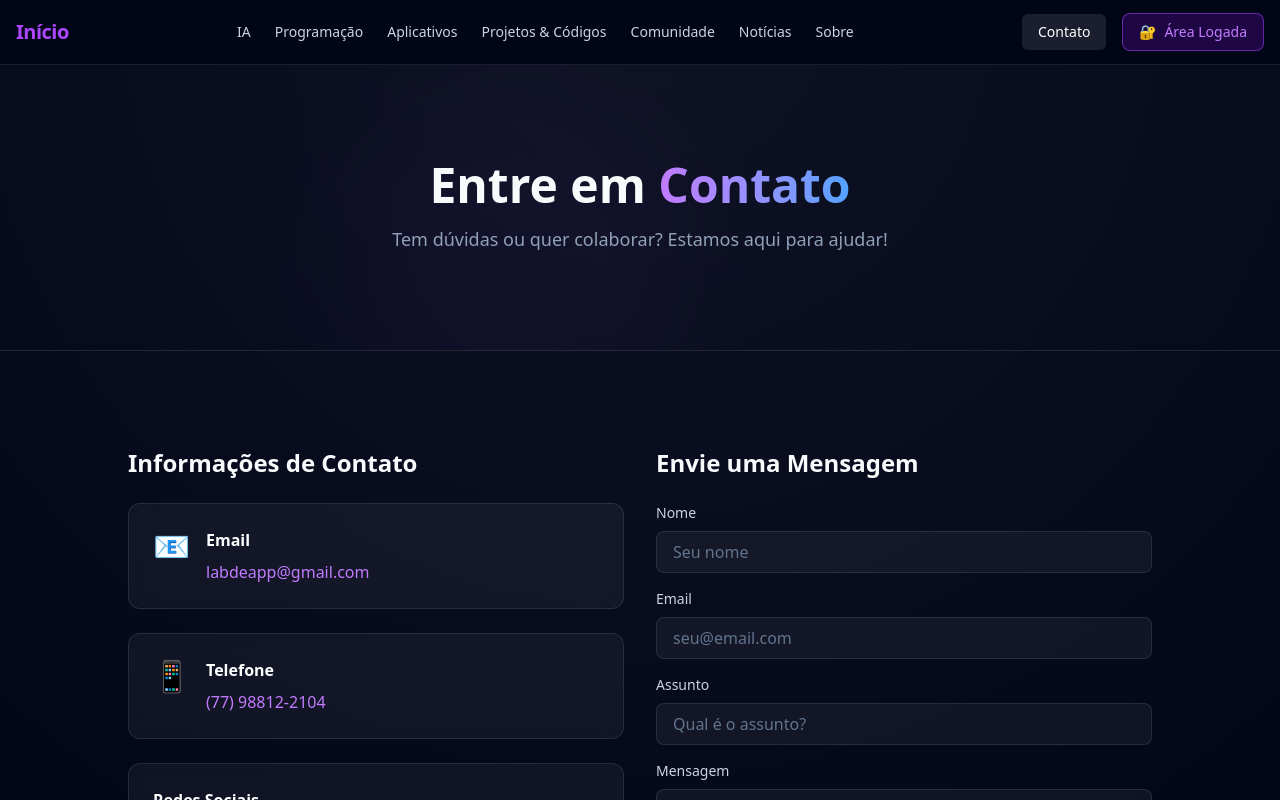
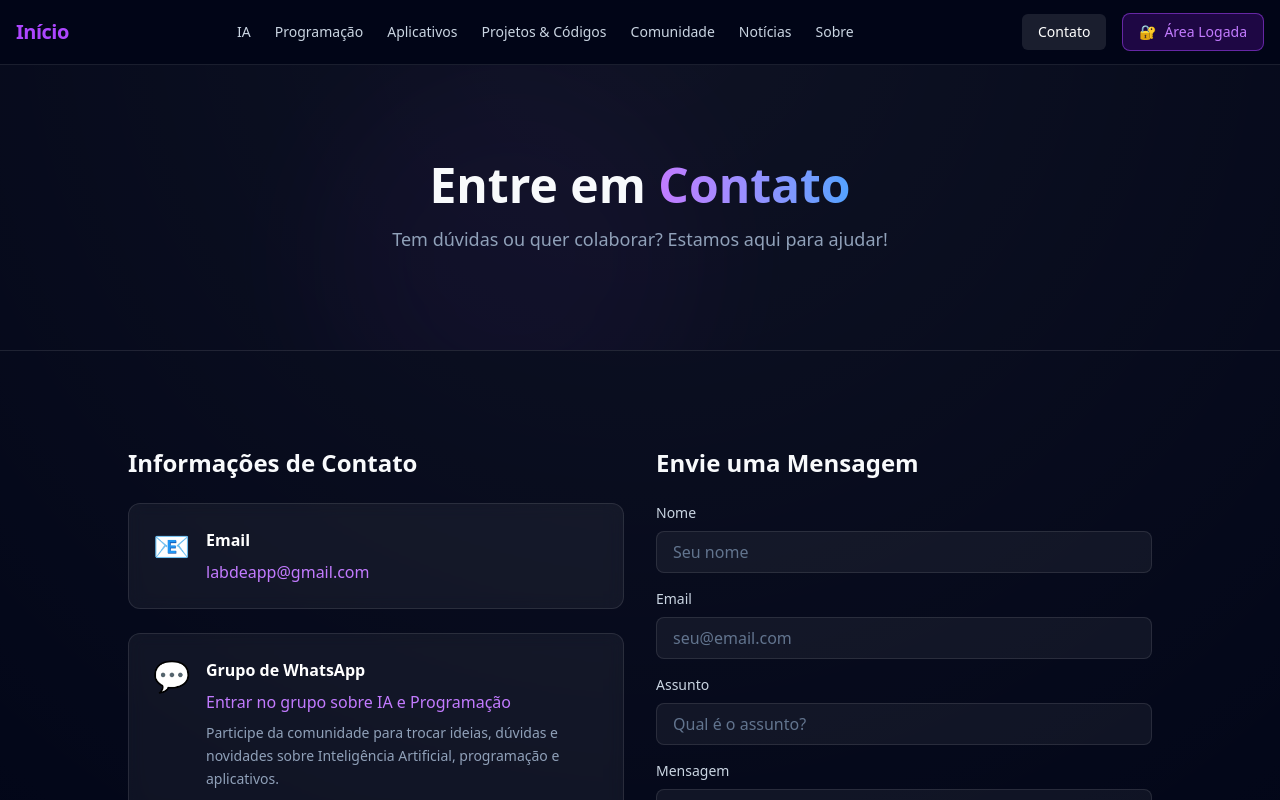
Before and after one commit to periclesreis/laboratorio-ia, a Next.js app: page /contato in a window 1280 px wide. Shown: the top 800 px of the page. Built offline with nearby package versions, Linux system fonts and the light colour scheme.

Commit message:
Adicionar grupo do WhatsApp no contato

```diff
--- a/app/contato/page.tsx
+++ b/app/contato/page.tsx
@@ -104,18 +104,25 @@ export default function ContatoPage() {
                   </div>
                 </div>
 
-                {/* Telefone */}
+                {/* Grupo de WhatsApp */}
                 <div className="card-hover card-ia">
                   <div className="flex items-start gap-4">
-                    <div className="text-3xl">📱</div>
+                    <div className="text-3xl">💬</div>
                     <div>
-                      <h3 className="font-bold text-white mb-2">Telefone</h3>
+                      <h3 className="font-bold text-white mb-2">
+                        Grupo de WhatsApp
+                      </h3>
                       <a
-                        href="tel:+5577988122104"
+                        href="https://chat.whatsapp.com/CaqVNBa1t7fAO5EKsxUfag?s=cl&p=a&ilr=4&amv=1"
+                        target="_blank"
+                        rel="noopener noreferrer"
                         className="text-purple-400 hover:text-purple-300 transition-colors"
                       >
-                        (77) 98812-2104
+                        Entrar no grupo sobre IA e Programação
                       </a>
+                      <p className="mt-2 text-sm text-slate-400 leading-relaxed">
+                        Participe da comunidade para trocar ideias, dúvidas e novidades sobre Inteligência Artificial, programação e aplicativos.
+                      </p>
                     </div>
                   </div>
                 </div>
@@ -252,7 +259,7 @@ export default function ContatoPage() {
                   <span className="transition-transform group-open:rotate-180">▼</span>
                 </summary>
                 <p className="text-slate-400 mt-4 text-sm leading-relaxed">
-                  Geralmente respondemos em até 24 horas. Para assuntos urgentes, entre em contato pelo telefone.
+                  Geralmente respondemos em até 24 horas. Você também pode participar do nosso grupo de WhatsApp para acompanhar novidades e trocar ideias com a comunidade.
                 </p>
               </details>
 
--- a/app/page.tsx
+++ b/app/page.tsx
@@ -218,6 +218,42 @@ export default async function Home() {
         </div>
       </section>
 
+
+      {/* Chamada para o grupo de WhatsApp */}
+      <section className="py-16 md:py-20 border-t border-white/10">
+        <div className="container mx-auto px-4">
+          <div className="mx-auto max-w-4xl rounded-3xl border border-emerald-400/30 bg-gradient-to-br from-emerald-500/10 via-slate-900 to-purple-500/10 p-8 text-center shadow-2xl shadow-emerald-950/20 md:p-10">
+            <div className="mx-auto mb-5 flex h-16 w-16 items-center justify-center rounded-2xl border border-emerald-400/40 bg-emerald-500/20 text-4xl shadow-lg shadow-emerald-950/30">
+              💬
+            </div>
+
+            <p className="mb-3 text-sm font-bold uppercase tracking-[0.25em] text-emerald-300">
+              Grupo oficial
+            </p>
+
+            <h2 className="mb-4 text-3xl font-bold tracking-tight text-white md:text-4xl">
+              Entre no grupo de IA e Programação
+            </h2>
+
+            <p className="mx-auto mb-8 max-w-2xl text-base leading-relaxed text-slate-300 md:text-lg">
+              Participe da comunidade do Laboratório de IA no WhatsApp para
+              acompanhar novidades, tirar dúvidas e conversar sobre
+              Inteligência Artificial, programação e aplicativos.
+            </p>
+
+            <a
+              href="https://chat.whatsapp.com/CaqVNBa1t7fAO5EKsxUfag?s=cl&p=a&ilr=4&amv=1"
+              target="_blank"
+              rel="noopener noreferrer"
+              className="inline-flex items-center justify-center gap-3 rounded-2xl border border-emerald-300/60 bg-emerald-500 px-7 py-4 text-base font-black text-slate-950 shadow-lg shadow-emerald-950/40 transition-all hover:-translate-y-1 hover:bg-emerald-400 hover:shadow-emerald-500/20"
+            >
+              <span className="text-2xl">🟢</span>
+              <span>Entrar no grupo do WhatsApp</span>
+            </a>
+          </div>
+        </div>
+      </section>
+
       {/* Novidades */}
       <section className="py-20 md:py-28 border-t border-white/10">
         <div className="container mx-auto px-4">
```
